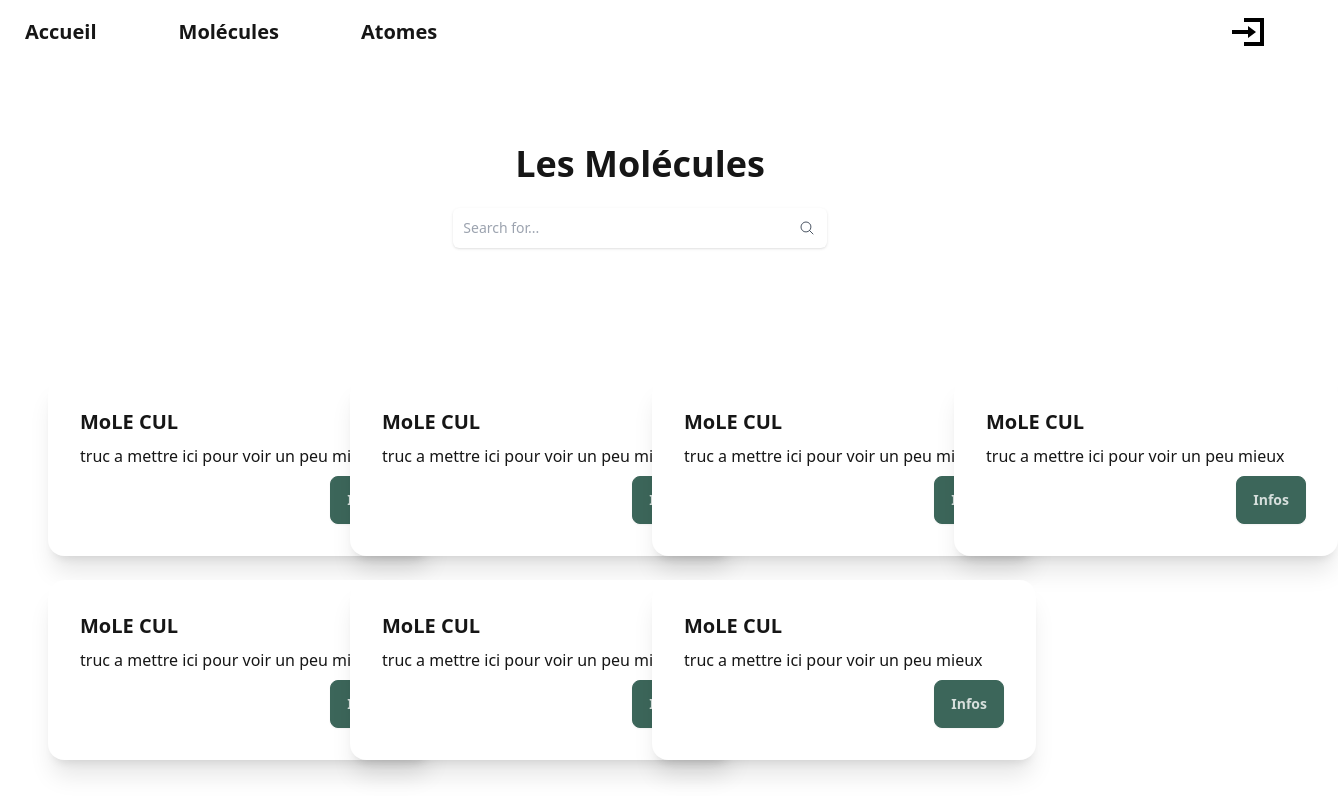
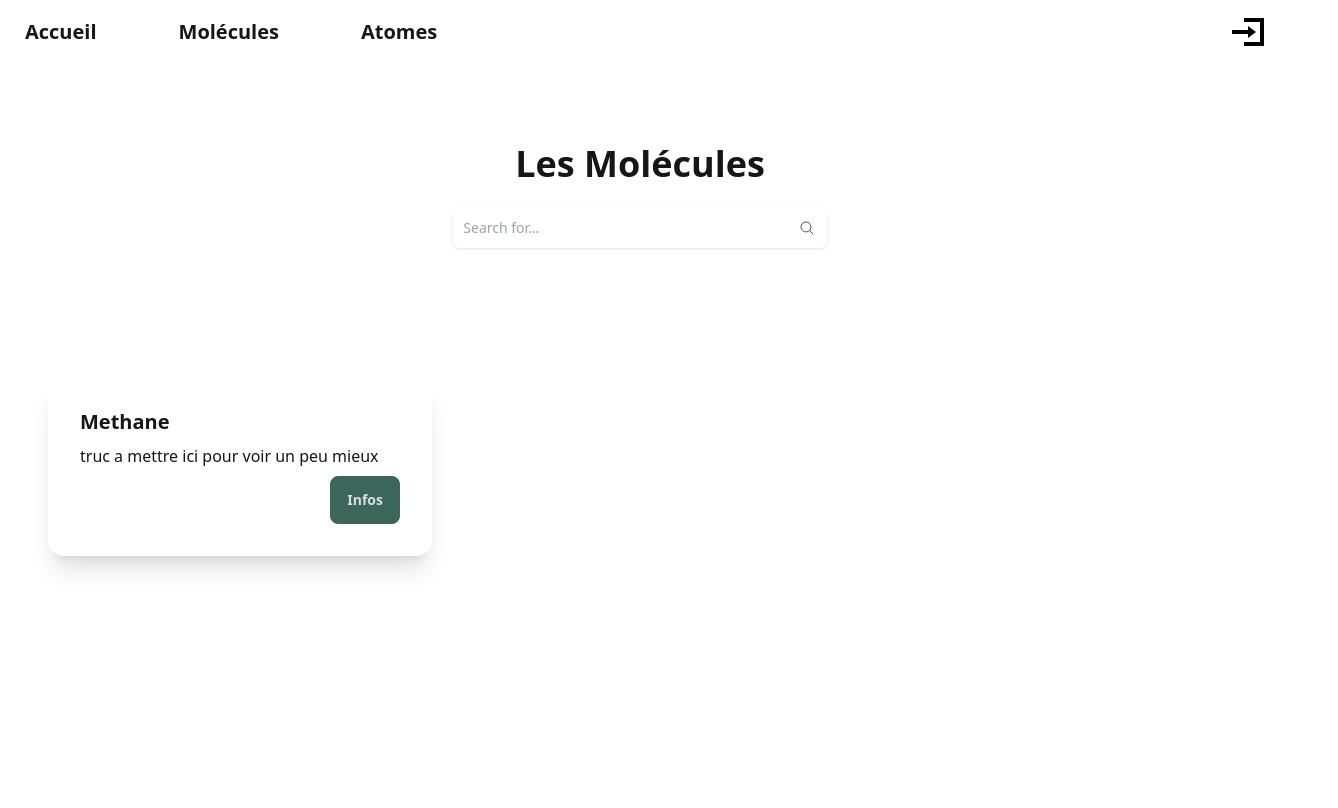
Before and after one commit to Les-Mages-Noirs/MolecuLearn, a Vue app: page /recipes in a window 1280 px wide. Shown: the whole page, 1338 px wide, since content can reach past the window. Built offline with nearby package versions, Linux system fonts and the light colour scheme.

Commit message:
Refactor MoleculeCard and Modal components

```diff
--- a/src/components/Cards/MoleculeCard.vue
+++ b/src/components/Cards/MoleculeCard.vue
@@ -1,13 +1,33 @@
-<script setup lang="ts"></script>
+<script setup lang="ts">
+import { Molecule } from "../../api/types";
+import Modal from "../Modal.vue";
+import { ref } from "vue";
+
+const props = defineProps<{
+  molecule: Molecule;
+}>();
+
+const showModal = ref(false);
+
+const openModal = () => {
+  showModal.value = true;
+};
+
+const closeModal = () => {
+  showModal.value = false;
+};
+</script>
 
 <template>
   <div class="card w-96 bg-base-100 shadow-xl">
     <div class="card-body">
-      <h2 class="card-title">MoLE CUL</h2>
+      <h2 class="card-title">{{ molecule.name }}</h2>
       <p>truc a mettre ici pour voir un peu mieux</p>
       <div class="card-actions justify-end">
-        <button class="btn btn-primary">Infos</button>
+        <button class="btn btn-primary" @click="openModal">Infos</button>
       </div>
     </div>
   </div>
+
+  <Modal v-if="showModal" @close-modal="closeModal" :molecule="props.molecule" />
 </template>
--- a/src/components/Modal.vue
+++ b/src/components/Modal.vue
@@ -1,18 +1,24 @@
-<script lang="ts">
+
+<script setup lang="ts">
 import { defineProps } from "vue";
 import type { Molecule } from "../api/types";
 
-defineProps<Molecule>();
+const props = defineProps<{
+  molecule: Molecule;
+}>();
+
+
 </script>
-
 <template>
   <dialog id="my_modal_2" class="modal">
+    <!-- Modal content -->
     <div class="modal-box">
-      <h3 class="font-bold text-lg">Hello!</h3>
+      <h3 class="font-bold text-lg">{{ props.molecule.name }}</h3>
       <p class="py-4">Press ESC key or click outside to close</p>
     </div>
+    <!-- Close button -->
     <form method="dialog" class="modal-backdrop">
-      <button>close</button>
+      <button @click="$emit('closeModal')">close</button>
     </form>
   </dialog>
 </template>
--- a/src/views/Recipes.vue
+++ b/src/views/Recipes.vue
@@ -2,49 +2,20 @@
 import SearchBar from "../components/SearchBar.vue";
 import MoleculeCard from "../components/Cards/MoleculeCard.vue";
 import { ref } from "vue";
+import {  Molecule } from "../api/types";
 
-interface MoleculeCardProps {
-  name: string;
-  symbol: string;
-  atomicNumber: number;
-}
 
-const moleculesList = ref<MoleculeCardProps[]>([
+const moleculesList = ref<Molecule[]>([
+  //fake molecules
   {
-    name: "Hydrogen",
-    symbol: "H",
-    atomicNumber: 1,
+    "@context": "/api/contexts/Molecule",
+    "@id": "/api/molecules/1",
+    "@type": "Molecule",
+    "id": 1,
+    "name": "Methane",
+    "connections": []
   },
-  {
-    name: "Hydrogen",
-    symbol: "H",
-    atomicNumber: 1,
-  },
-  {
-    name: "Hydrogen",
-    symbol: "H",
-    atomicNumber: 1,
-  },
-  {
-    name: "Hydrogen",
-    symbol: "H",
-    atomicNumber: 1,
-  },
-  {
-    name: "Hydrogen",
-    symbol: "H",
-    atomicNumber: 1,
-  },
-  {
-    name: "Hydrogen",
-    symbol: "H",
-    atomicNumber: 1,
-  },
-  {
-    name: "Hydrogen",
-    symbol: "H",
-    atomicNumber: 1,
-  },
+
 ]);
 </script>
 
@@ -62,10 +33,7 @@ const moleculesList = ref<MoleculeCardProps[]>([
       >
         <MoleculeCard
           v-for="molecule in moleculesList"
-          :key="molecule.atomicNumber"
-          :name="molecule.name"
-          :symbol="molecule.symbol"
-          :atomicNumber="molecule.atomicNumber"
+          :molecule="molecule"
         />
       </div>
     </div>
```
